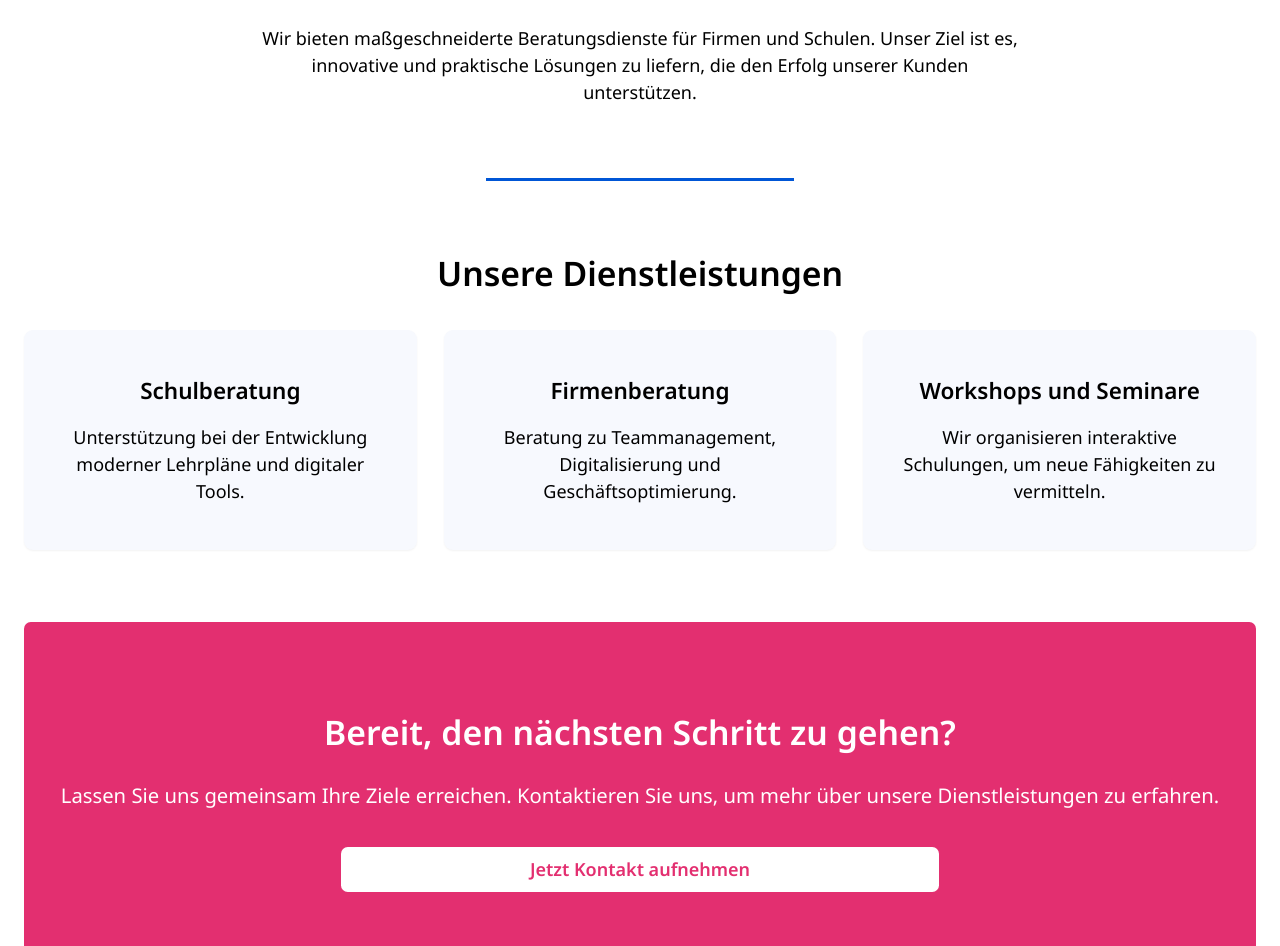
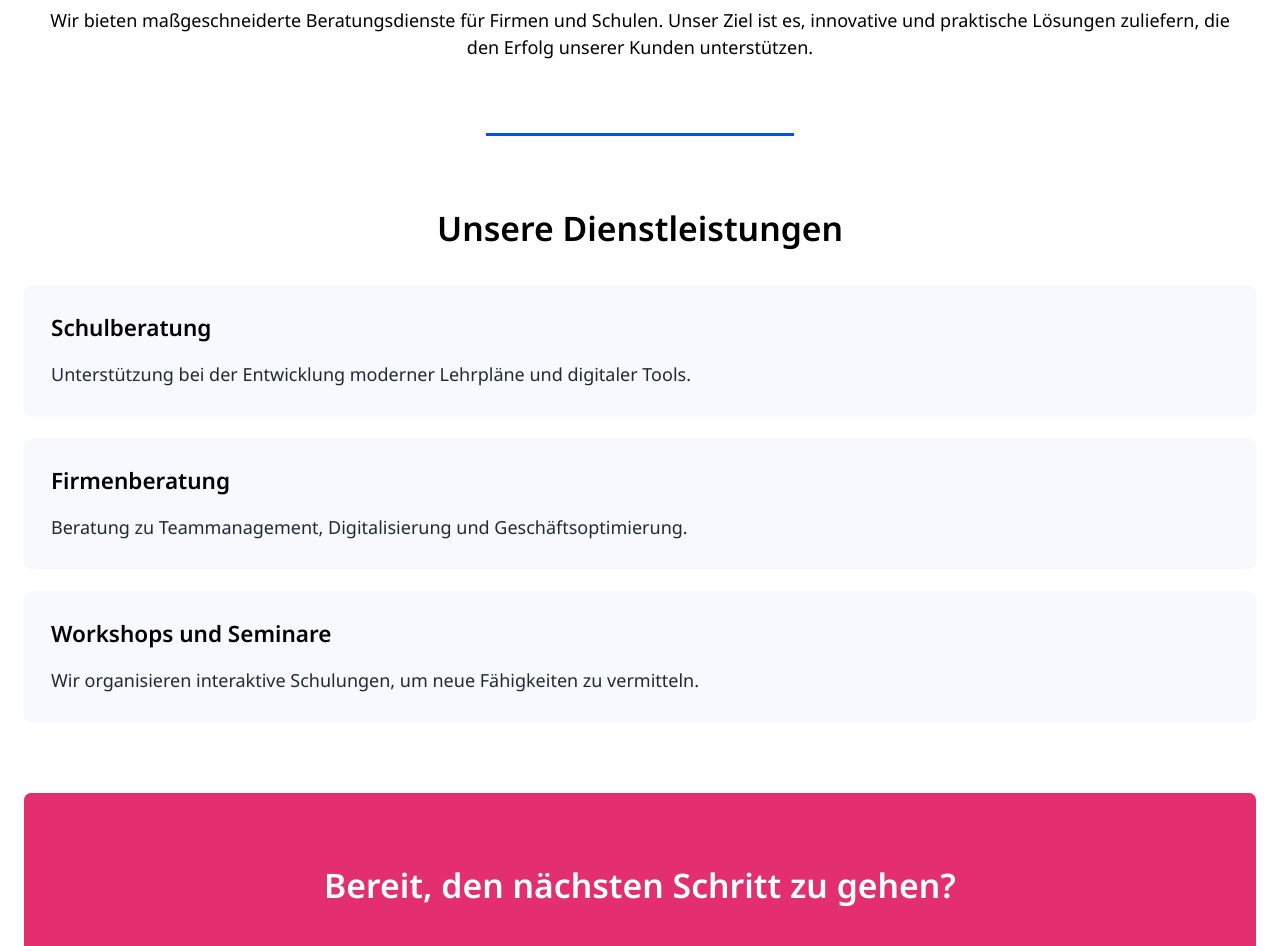
Before and after one commit to Gafum/mediaSOL, a React (Vite) app: page /service/consultation in a window 1280 px wide. Shown: the part 560-1506 px from the top of the page. Built offline with nearby package versions, Linux system fonts and the light colour scheme.

Commit message:
now list can show 3 grid table

```diff
--- a/src/Screens/ServicesScreen/Consultation/Consultation.tsx
+++ b/src/Screens/ServicesScreen/Consultation/Consultation.tsx
@@ -1,93 +1,48 @@
-import { useNavigate } from "react-router-dom";
-import { screenList } from "../../../Routing/RoutingList";
-import CustomBtn from "../../../UI/CustomBtn/CustomBtn";
+import { ServicesScreen } from "../ServicesScreen";
 
 export const ConsultationService = (): JSX.Element => {
-   const navigate = useNavigate();
-
    return (
-      <>
-         {/* Hero Section */}
-         <section className="bg-primaryBlue text-white py-20 px-4 text-center rounded-md">
-            <h1 className="text-4xl font-bold mb-4 text-white">
-               Professionelle Beratung für Firmen und Schulen
-            </h1>
-            <p className="text-lg mb-6 text-white">
-               Innovative Lösungen für eine bessere Zukunft
-            </p>
-
-            <CustomBtn
-               onClick={() => navigate(screenList.contact.path)}
-               btnText="Jetzt Kontakt aufnehmen"
-               className="w-1/2 min-w-200px font-semibold"
-               bgColor="white"
-               color="primaryBlue"
-            />
-         </section>
-
-         {/* Überblick */}
-         <section className="py-16 px-6">
-            <h2 className="text-3xl font-semibold text-center mb-8">
-               Was wir bieten
-            </h2>
-            <p className="text-center max-w-2xl mx-auto">
-               Wir bieten maßgeschneiderte Beratungsdienste für Firmen und
-               Schulen. Unser Ziel ist es, innovative und praktische Lösungen zu
-               liefern, die den Erfolg unserer Kunden unterstützen.
-            </p>
-         </section>
-
-         <div className="w-1/4 h-[3px] bg-primaryBlue m-auto" />
-
-         {/* Dienstleistungen */}
-         <section className="py-16">
-            <h2 className="text-3xl font-semibold text-center mb-8">
-               Unsere Dienstleistungen
-            </h2>
-            <div className="grid grid-cols-1 md:grid-cols-3 gap-6 w-full">
-               <div className="bg-primaryLightGrey shadow-sm rounded-lg px-6 py-10 text-center">
-                  <h3 className="text-xl font-semibold mb-4">Schulberatung</h3>
-                  <p>
-                     Unterstützung bei der Entwicklung moderner Lehrpläne und
-                     digitaler Tools.
-                  </p>
-               </div>
-               <div className="bg-primaryLightGrey shadow-sm rounded-lg px-6 py-10 text-center">
-                  <h3 className="text-xl font-semibold mb-4">Firmenberatung</h3>
-                  <p>
-                     Beratung zu Teammanagement, Digitalisierung und
-                     Geschäftsoptimierung.
-                  </p>
-               </div>
-               <div className="bg-primaryLightGrey shadow-sm rounded-lg px-6 py-10 text-center">
-                  <h3 className="text-xl font-semibold mb-4">
-                     Workshops und Seminare
-                  </h3>
-                  <p>
-                     Wir organisieren interaktive Schulungen, um neue
-                     Fähigkeiten zu vermitteln.
-                  </p>
-               </div>
-            </div>
-         </section>
-
-         {/* CTA Block */}
-         <section className="py-20 px-4 bg-primaryPink rounded-md text-center">
-            <h2 className="text-3xl font-semibold mb-6 text-white">
-               Bereit, den nächsten Schritt zu gehen?
-            </h2>
-            <p className="text-lg mb-8 text-white">
-               Lassen Sie uns gemeinsam Ihre Ziele erreichen. Kontaktieren Sie
-               uns, um mehr über unsere Dienstleistungen zu erfahren.
-            </p>
-            <CustomBtn
-               onClick={() => navigate(screenList.contact.path)}
-               btnText="Jetzt Kontakt aufnehmen"
-               className="w-1/2 min-w-200px font-semibold"
-               bgColor="white"
-               color="primaryPink"
-            />
-         </section>
-      </>
+      <ServicesScreen
+         ServicesList={[
+            {
+               title: "Professionelle Beratung für Firmen und Schulen",
+               description: "Innovative Lösungen für eine bessere Zukunft",
+               button: true,
+               bg: "primaryBlue",
+            },
+            {
+               title: "Was wir bieten",
+               description:
+                  "Wir bieten maßgeschneiderte Beratungsdienste für Firmen und Schulen. Unser Ziel ist es, innovative und praktische Lösungen zuliefern, die den Erfolg unserer Kunden unterstützen.",
+            },
+            {
+               title: "Unsere Dienstleistungen",
+               list: [
+                  {
+                     title: "Schulberatung",
+                     description:
+                        "Unterstützung bei der Entwicklung moderner Lehrpläne und digitaler Tools.",
+                  },
+                  {
+                     title: "Firmenberatung",
+                     description:
+                        "Beratung zu Teammanagement, Digitalisierung und Geschäftsoptimierung.",
+                  },
+                  {
+                     title: "Workshops und Seminare",
+                     description:
+                        "Wir organisieren interaktive Schulungen, um neue Fähigkeiten zu vermitteln.",
+                  },
+               ],
+            },
+            {
+               title: "Bereit, den nächsten Schritt zu gehen?",
+               description:
+                  "Lassen Sie uns gemeinsam Ihre Ziele erreichen. Kontaktieren Sie uns, um mehr über unsere Dienstleistungen zu erfahren.",
+               button: true,
+               bg: "primaryPink",
+            },
+         ]}
+      />
    );
 };
--- a/src/Screens/ServicesScreen/MyComponents/OneSection.tsx
+++ b/src/Screens/ServicesScreen/MyComponents/OneSection.tsx
@@ -19,11 +19,13 @@ export const OneSection = ({
          />
       );
    } else {
+      let gridCols = list.length % 3 == 0 ? 3 : 2;
+
       // Component with list
       return (
-         <section className="py-16 ">
+         <section className="py-16">
             <h3 className="text-3xl font-semibold text-center mb-8">{title}</h3>
-            <div className="grid grid-cols-1 md:grid-cols-2 gap-5">
+            <div className={`grid grid-cols-1 md:grid-cols-${gridCols} gap-5`}>
                {list.map(
                   ({
                      title: localTitle,
--- a/src/UI/CustomBtn/CustomBtn.tsx
+++ b/src/UI/CustomBtn/CustomBtn.tsx
@@ -13,8 +13,6 @@ function CustomBtn({
    bgColor = "primaryBlue",
    color = "white",
 }: ICustomBtnProps): JSX.Element {
-   console.log(color);
-
    return (
       <button
          onClick={onClick}
```
